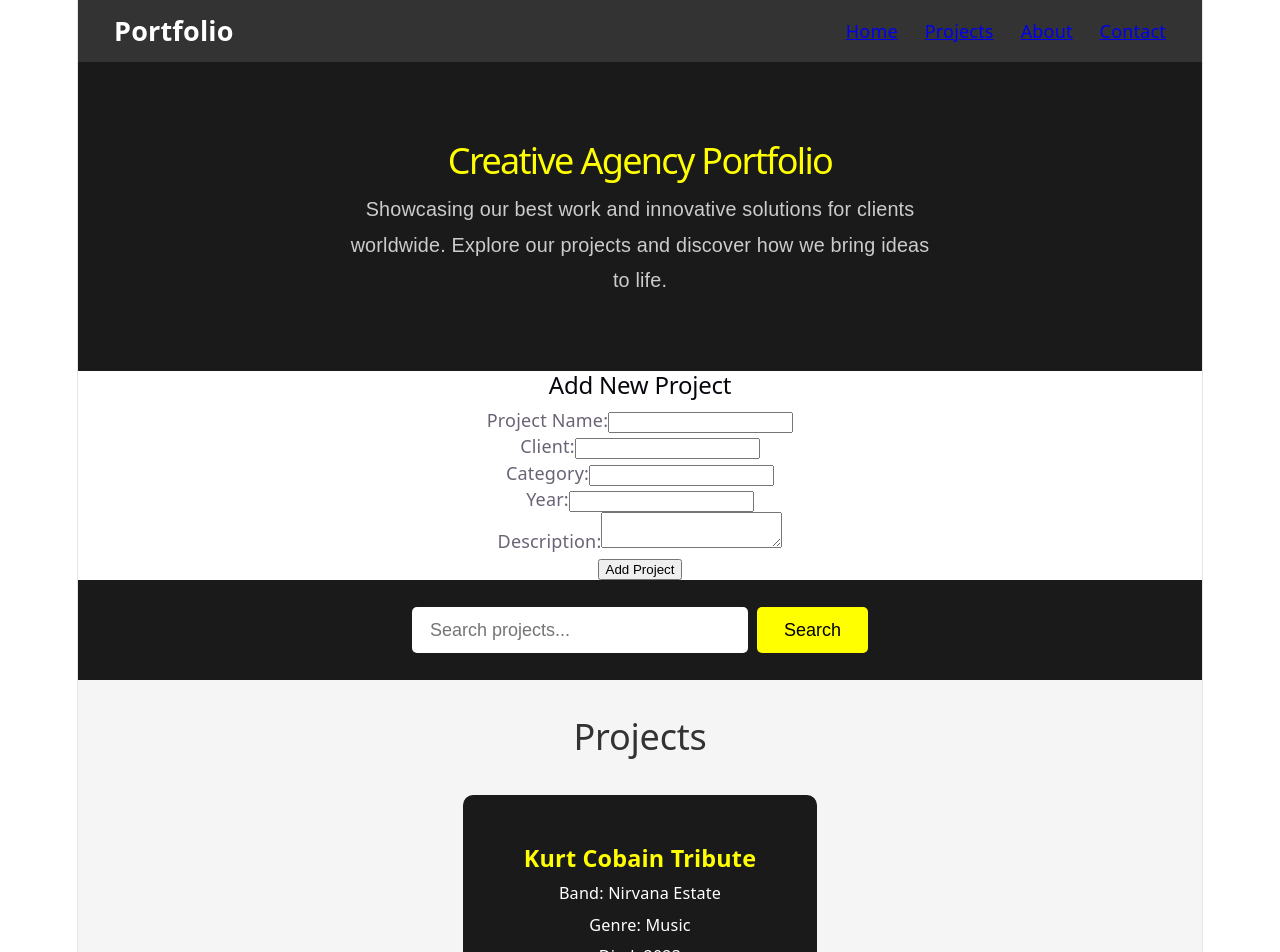
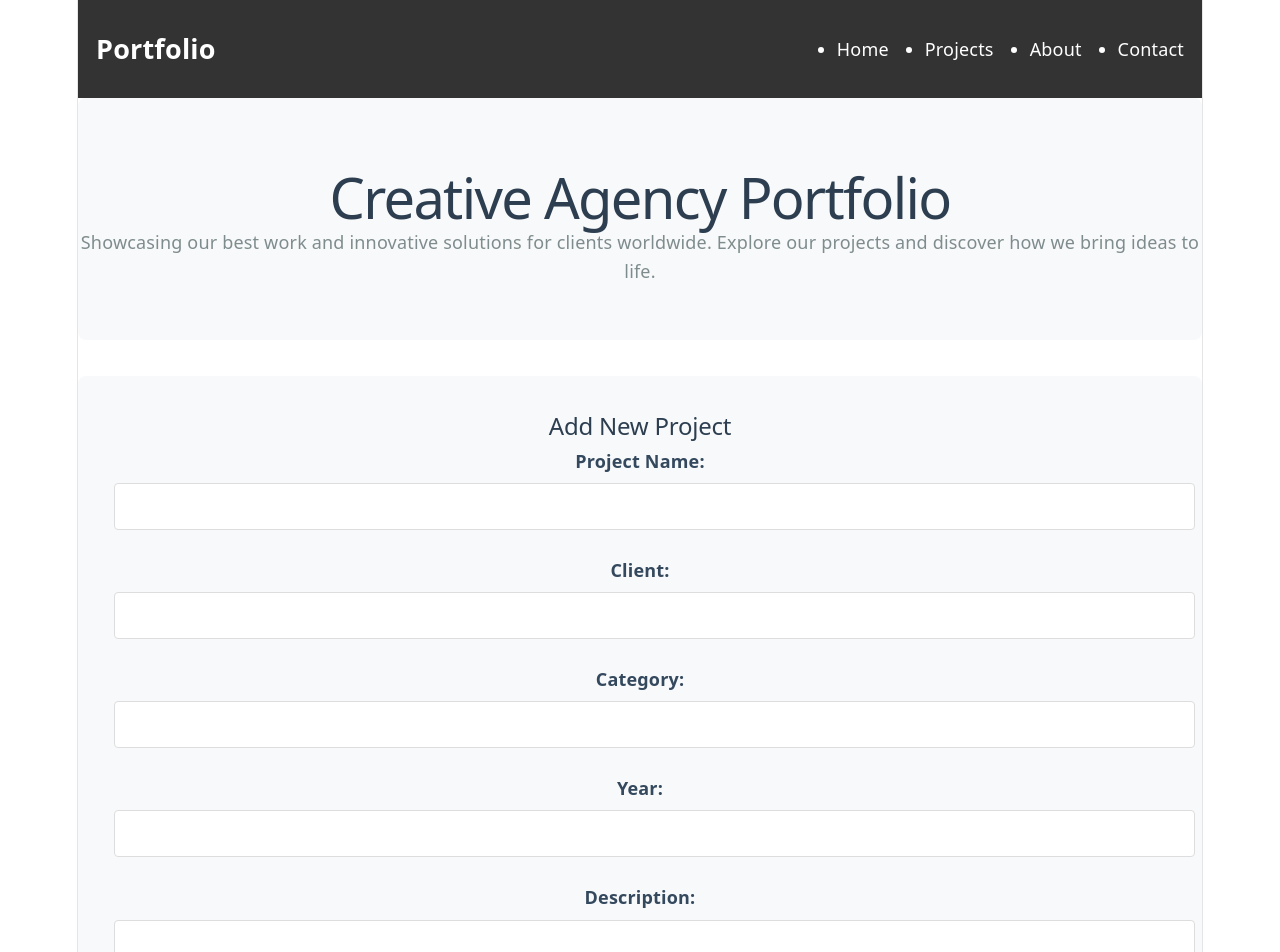
Before and after one commit to torshow/27-club-react, a React (Vite) app: page / in a window 1280 px wide. Shown: the top 952 px of the page. Built offline with nearby package versions, Linux system fonts and the light colour scheme.

Commit message:
update styling for portfolio site

```diff
--- a/src/App.css
+++ b/src/App.css
@@ -1,13 +1,16 @@
+.container {
+  max-width: 1200px;
+  margin: 0 auto;
+  padding: 20px;
+}
 
 .nav {
+  background-color: #333;
+  color: white;
+  padding: 1rem;
   display: flex;
   justify-content: space-between;
   align-items: center;
-  padding: 1rem 2rem;
-  background-color: #333;
-  color: white;
-  margin: bottom 0;
-  box-sizing: border-box;
 }
 
 .logo {
@@ -17,97 +20,159 @@
 
 .links {
   display: flex;
-  gap: 1.5rem;
-  list-style: none;
-  margin: 0;
-  padding: 0;
+  gap: 2rem;
 }
 
-.artist-list {
-  padding: 2rem;
-  text-align: center;
-  background-color: #f5f5f5;
+.links a {
+  color: white;
+  text-decoration: none;
 }
 
+.links a:hover {
+  text-decoration: underline;
+}
 
-.artist-list h2 {
-  font-size: 2rem;
-  color: #333;
+.hero {
+  text-align: center;
+  padding: 3rem 0;
+  background-color: #f8f9fa;
+  border-radius: 8px;
   margin-bottom: 2rem;
 }
 
-.artist-card {
-  background-color: #1a1a1a;
-  color: white;
-  padding: 1.5rem;
-  margin: 1rem auto;
-  width: 300px;
-  border-radius: 10px;
-}
-
-.artist-card h3 {
-  color: yellow;
-  font-size: 1.3rem;
-  margin-bottom: 0.5rem;
-}
-
-.artist-card p {
-  font-size: 0.9rem;
-  margin: 0.3rem 0;
-}
-
-/* SearchBar */
-.searchbar {
-  display: flex;
-  justify-content: center;
-  align-items: center;
-  gap: 0.5rem;
-  padding: 1.5rem;
-  background-color: #1a1a1a;
-}
-
-.searchbar-input {
-  padding: 0.7rem 1rem;
-  font-size: 1rem;
-  border: none;
-  border-radius: 5px;
-  width: 300px;
-  outline: none;
-}
-
-.searchbar-btn {
-  padding: 0.7rem 1.5rem;
-  font-size: 1rem;
-  background-color: yellow;
-  color: black;
-  border: none;
-  border-radius: 5px;
-  cursor: pointer;
-}
-
-.searchbar-btn:hover {
-  background-color: orange;
-}
-
-.hero {
-  background-color: #1a1a1a;
-  color: white;
-  text-align: center;
-  padding: 3rem 2rem;
-  margin-top: 0;
-}
-
 .hero h1 {
-  font-size: 2rem;
-  color: yellow;
+  color: #2c3e50;
   margin-bottom: 1rem;
 }
 
 .hero p {
-  font-size: 1.1rem;
-  max-width: 600px;
-  margin: 0 auto 1rem auto;
-  line-height: 1.8;
-  color: #ccc;
-  font-family: Arial, Helvetica, sans-serif;
+  color: #7f8c8d;
+  line-height: 1.6;
 }
+
+.add-project-form {
+  background-color: #f8f9fa;
+  padding: 2rem;
+  border-radius: 8px;
+  margin-bottom: 2rem;
+}
+
+.add-project-form h2 {
+  color: #2c3e50;
+  margin-top: 0;
+}
+
+.add-project-form form {
+  display: grid;
+  gap: 1.5rem;
+}
+
+.add-project-form label {
+  display: block;
+  margin-bottom: 0.5rem;
+  font-weight: bold;
+  color: #34495e;
+}
+
+.add-project-form input,
+.add-project-form textarea {
+  width: 100%;
+  padding: 0.75rem;
+  border: 1px solid #ddd;
+  border-radius: 4px;
+  font-family: inherit;
+}
+
+.add-project-form button {
+  background-color: #3498db;
+  color: white;
+  border: none;
+  padding: 0.75rem 1.5rem;
+  border-radius: 4px;
+  cursor: pointer;
+  font-size: 1rem;
+}
+
+.add-project-form button:hover {
+  background-color: #2980b9;
+}
+
+.searchbar {
+  background-color: #ecf0f1;
+  padding: 1.5rem;
+  border-radius: 8px;
+  margin-bottom: 2rem;
+}
+
+.searchbar-input {
+  width: 70%;
+  padding: 0.75rem;
+  border: 1px solid #bdc3c7;
+  border-radius: 4px;
+}
+
+.searchbar-btn {
+  background-color: #2ecc71;
+  color: white;
+  border: none;
+  padding: 0.75rem 1.5rem;
+  border-radius: 4px;
+  cursor: pointer;
+  margin-left: 1rem;
+}
+
+.searchbar-btn:hover {
+  background-color: #27ae60;
+}
+
+.artist-list {
+  margin-bottom: 2rem;
+}
+
+.artist-list h2 {
+  color: #2c3e50;
+}
+
+.artist-cards {
+  display: grid;
+  grid-template-columns: repeat(auto-fill, minmax(300px, 1fr));
+  gap: 1.5rem;
+}
+
+.artist-card {
+  background-color: white;
+  border-radius: 8px;
+  padding: 1.5rem;
+  box-shadow: 0 2px 4px rgba(0,0,0,0.1);
+}
+
+.artist-card h3 {
+  color: #2c3e50;
+  margin-top: 0;
+}
+
+.artist-card p {
+  margin: 0.5rem 0;
+  color: #34495e;
+}
+
+@media (max-width: 768px) {
+  .nav {
+    flex-direction: column;
+    gap: 1rem;
+  }
+
+  .links {
+    flex-wrap: wrap;
+    justify-content: center;
+  }
+
+  .searchbar-input {
+    width: 100%;
+    margin-bottom: 1rem;
+  }
+
+  .artist-cards {
+    grid-template-columns: 1fr;
+  }
+}
```
Also changed, not shown: 1 other file (tests, documents, lock files or other folders).
